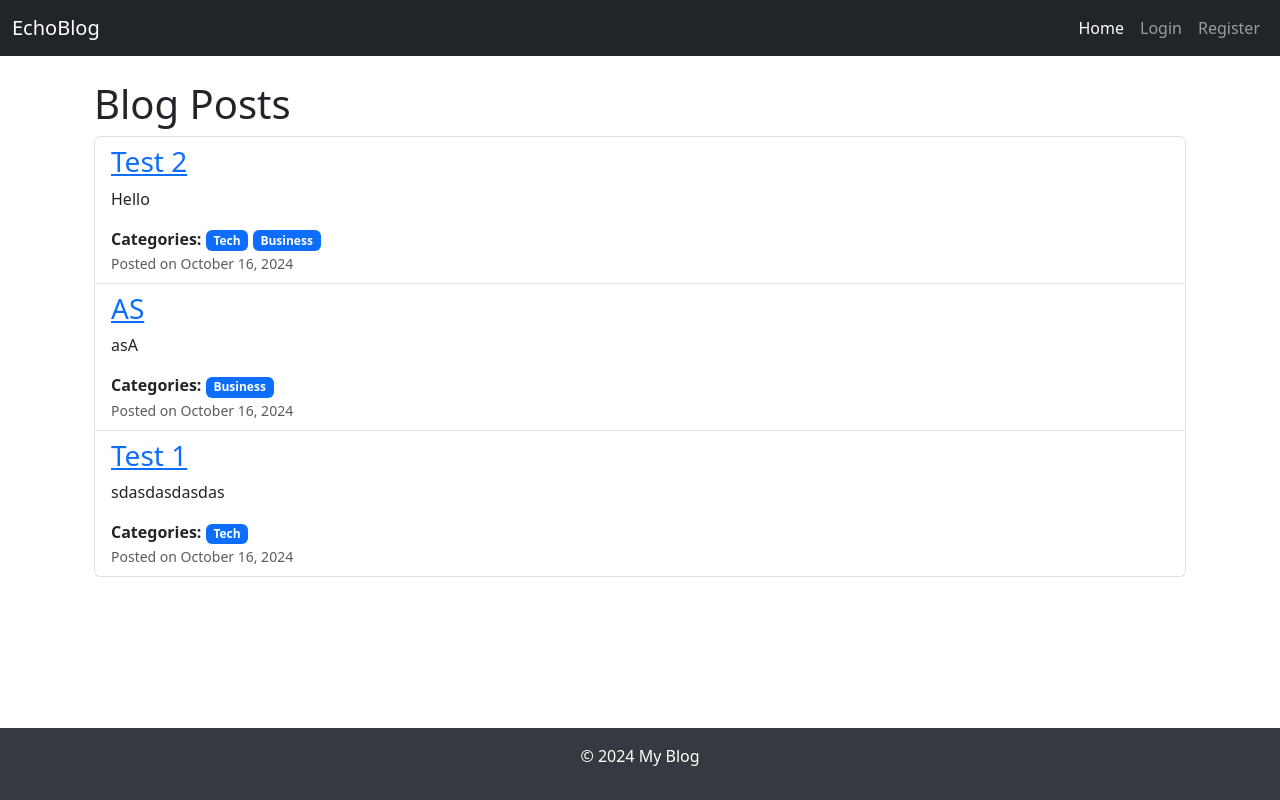
After one commit to fahimsahriar/EchoBlog, a Django app: page /post/all/ in a window 1280 px wide. The commit adds this page. Run offline with Django 5.2, Linux system fonts and the light colour scheme; data comes from the database, SQL or seed files in the repository; both versions use the stored data as it was after the commit.

Commit message:
decorator is left

```diff
--- a/main/models.py
+++ b/main/models.py
@@ -13,7 +13,7 @@ class Post(models.Model):
     author = models.ForeignKey(User, on_delete=models.CASCADE, null=True)
     created_at = models.DateTimeField(auto_now_add=True)
     updated_at = models.DateTimeField(auto_now=True)
-    categories = models.ManyToManyField(Category)
+    categories = models.ManyToManyField('Category')
     likes = models.ManyToManyField(User, related_name='post_likes', blank=True)
 
     def __str__(self):
--- a/main/urls.py
+++ b/main/urls.py
@@ -6,7 +6,11 @@ urlpatterns = [
     path("", views.index, name="index"),
     path('post/<int:pk>/', views.post_detail, name='post_detail'),
     path('post/new/', views.create_post, name='create_post'),
+    path('post/all/', views.post_list, name='post_list'),
     #path('post/<int:pk>/edit/', views.update_post, name='update_post'),
     #path('post/<int:pk>/delete/', views.delete_post, name='delete_post'),
     path('post/<int:pk>/like/', views.like_post, name='like_post'),
+    path('user/new/', views.new_user, name='new_user'),
+    path('user/login/', views.user_login, name='user_login'),
+    path('user/logout/', views.user_logout, name='user_logout'),
 ]
--- a/main/views.py
+++ b/main/views.py
@@ -1,15 +1,20 @@
 from django.http import HttpResponse
 from django.shortcuts import get_object_or_404, render, redirect
 from .models import Post
-from .forms import PostForm
+from .forms import PostForm, SignUpForm
+from django.contrib.auth import login, logout, authenticate
 from django.contrib.auth.decorators import login_required
+from django.contrib.auth.forms import AuthenticationForm
 
 # Create your views here.
 def index(request):
     return render(request, 'blog/home.html')
 
+def post_list(request):
+    posts = Post.objects.order_by('-created_at')  # Get all posts, ordered by newest
+    return render(request, 'blog/post_list.html', {'posts': posts})
 
-#@login_required
+@login_required
 def post_detail(request, pk):
     # Get the post by primary key (pk)
     post = get_object_or_404(Post, pk=pk)
@@ -50,3 +55,35 @@ def like_post(request, pk):
     else:
         post.likes.add(request.user)
     return redirect('post_detail', pk=pk)
+
+def new_user(request):
+    if request.method == 'POST':
+        form = SignUpForm(request.POST)
+        if form.is_valid():
+            user = form.save()
+
+            login(request, user)
+            return redirect('index')
+    else:
+        form = SignUpForm()
+    return render(request, 'blog/register.html', {'form': form})
+
+def user_login(request):
+    TemplateFile = "blog/login.html"
+    if request.method == "POST":
+        form = AuthenticationForm(request, data=request.POST)
+        if form.is_valid():
+            username = form.cleaned_data.get('username')
+            password = form.cleaned_data.get('password')
+            user = authenticate(username=username, password=password)
+            if user is not None:
+                login(request, user)
+                return redirect('index')  # Redirect to homepage after login
+    else:
+        form = AuthenticationForm()
+    return render(request, TemplateFile, {'form': form})
+
+#logout function
+def user_logout(request):
+    logout(request)
+    return redirect('user_login')  # Redirect to homepage after logout
--- a/templates/blog/base.html
+++ b/templates/blog/base.html
@@ -9,11 +9,26 @@
     <!-- Bootstrap CSS -->
     <link href="https://cdn.jsdelivr.net/npm/bootstrap@5.3.1/dist/css/bootstrap.min.css" rel="stylesheet">
 
-
     <!-- Additional styles can be added here -->
     <style>
+        /* Ensure that the footer sticks to the bottom of the page when there is not enough content */
+        html, body {
+            height: 100%;
+        }
+
         body {
+            display: flex;
+            flex-direction: column;
             padding-top: 56px;
+        }
+
+        main {
+            flex: 1;
+        }
+
+        footer {
+            background-color: #343a40;
+            color: white;
         }
     </style>
 </head>
@@ -31,19 +46,22 @@
                     <li class="nav-item">
                         <a class="nav-link active" aria-current="page" href="/">Home</a>
                     </li>
-                    <li class="nav-item">
-                        <a class="nav-link" href="">Create Post</a>
-                    </li>
                     {% if user.is_authenticated %}
                     <li class="nav-item">
-                        <a class="nav-link" href="">Logout</a>
+                        <a class="nav-link" href="{% url 'create_post' %}">Create Post</a>
+                    </li>
+                    <li class="nav-item">
+                        <a class="nav-link" href="{% url 'post_list' %}">All posts</a>
+                    </li>
+                    <li class="nav-item">
+                        <a class="nav-link" href="{% url 'user_logout' %}">Logout</a>
                     </li>
                     {% else %}
                     <li class="nav-item">
-                        <a class="nav-link" href="">Login</a>
+                        <a class="nav-link" href="{% url 'user_login' %}">Login</a>
                     </li>
                     <li class="nav-item">
-                        <a class="nav-link" href="">Sign Up</a>
+                        <a class="nav-link" href="{% url 'new_user' %}">Register</a>
                     </li>
                     {% endif %}
                 </ul>
@@ -52,7 +70,7 @@
     </nav>
 
     <!-- Main Content -->
-    <div class="container">
+    <main class="container">
         <div class="row">
             <div class="col-12">
                 {% block content %}
@@ -60,10 +78,10 @@
                 {% endblock %}
             </div>
         </div>
-    </div>
+    </main>
 
     <!-- Footer -->
-    <footer class="bg-dark text-white text-center py-3 mt-4">
+    <footer class="text-center py-3">
         <p>&copy; 2024 My Blog</p>
     </footer>
 
--- /dev/null
+++ b/templates/blog/post_list.html
@@ -0,0 +1,57 @@
+{% extends 'blog/base.html' %}
+
+{% block title %}All Posts{% endblock %}
+
+{% block content %}
+<div class="container">
+    <h1 class="mt-4">Blog Posts</h1>
+
+    <div class="list-group">
+        {% for post in posts %}
+            <div class="list-group-item">
+                <!-- Post Title and Link to Detail View -->
+                <h3>
+                    <a href="{% url 'post_detail' post.id %}">{{ post.title }}</a>
+                </h3>
+
+                <!-- Post Excerpt or First 100 Characters -->
+                <p>{{ post.content|truncatechars:100 }}</p>
+
+                <!-- Categories -->
+                <div>
+                    <strong>Categories:</strong>
+                    {% for category in post.categories.all %}
+                        <span class="badge bg-primary">{{ category.name }}</span>
+                    {% endfor %}
+                </div>
+
+                <!-- Post Meta -->
+                <small class="text-muted">
+                    Posted on {{ post.created_at|date:"F j, Y" }}
+                </small>
+            </div>
+        {% endfor %}
+    </div>
+
+    <!-- Pagination (if using CBV with paginate_by) -->
+    <div class="pagination mt-4">
+        {% if is_paginated %}
+            <ul class="pagination">
+                {% if page_obj.has_previous %}
+                    <li class="page-item"><a class="page-link" href="?page={{ page_obj.previous_page_number }}">Previous</a></li>
+                {% endif %}
+
+                {% for page_num in paginator.page_range %}
+                    <li class="page-item {% if page_obj.number == page_num %}active{% endif %}">
+                        <a class="page-link" href="?page={{ page_num }}">{{ page_num }}</a>
+                    </li>
+                {% endfor %}
+
+                {% if page_obj.has_next %}
+                    <li class="page-item"><a class="page-link" href="?page={{ page_obj.next_page_number }}">Next</a></li>
+                {% endif %}
+            </ul>
+        {% endif %}
+    </div>
+</div>
+{% endblock %}
```
Also changed, not shown: main/forms.py (+19 -1 lines), templates/blog/login.html (added, +28 -0 lines), templates/blog/post_detail.html (+61 -11 lines), templates/blog/register.html (added, +19 -0 lines), db.sqlite3.
